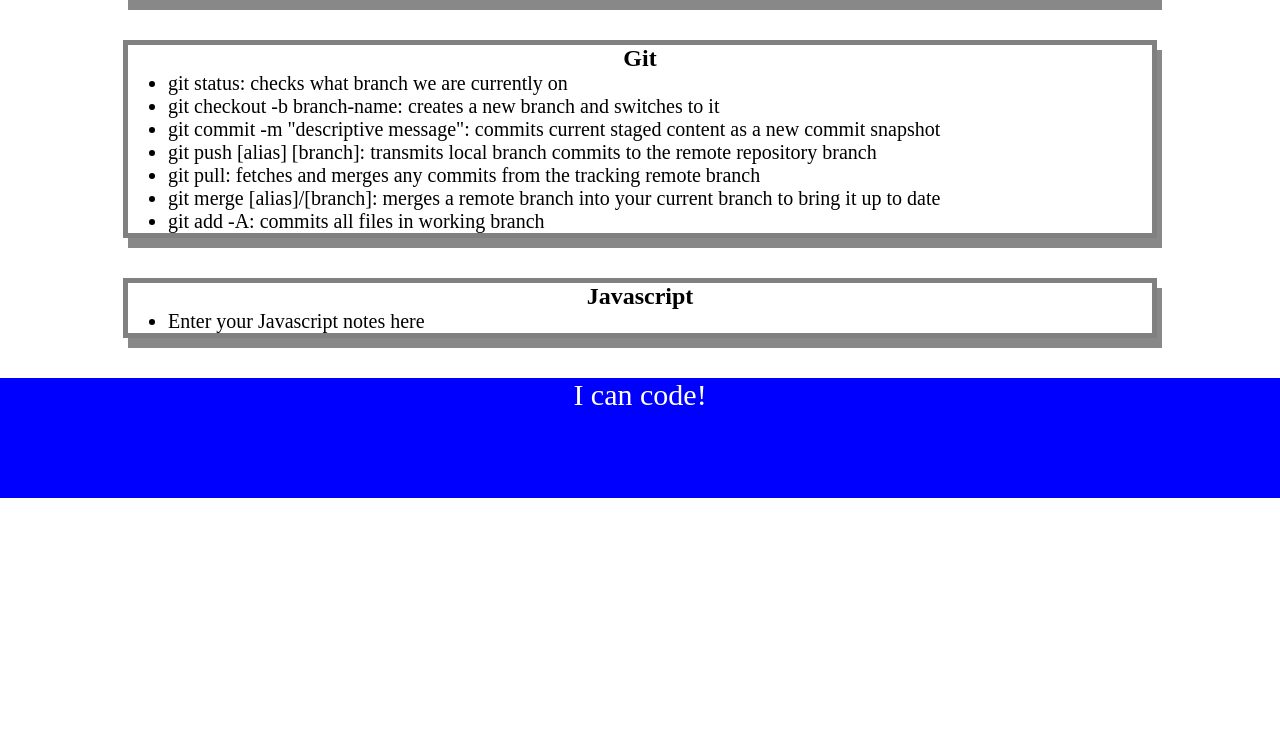
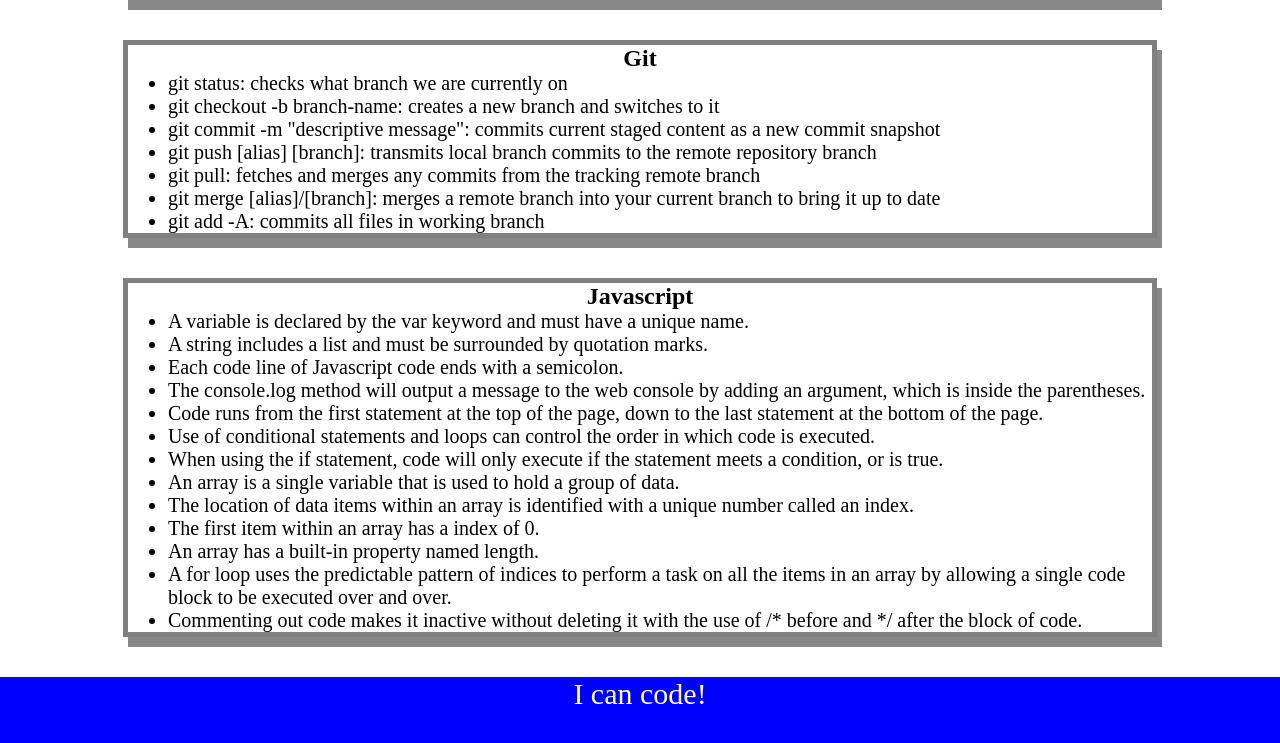
Before and after one commit to JonWong2020/prework-study-guide, a plain HTML site: page index.html in a window 1280 px wide. Shown: the part 619-1362 px from the top of the page. Before the commit the page ends 1117 px from the top, so only its background shows below. Drawn offline with Linux system fonts and the light colour scheme.

Commit message:
added JavaScript to prework study guide

```diff
--- a/index.html
+++ b/index.html
@@ -12,6 +12,7 @@
     <header id="top">
       <h1>Prework Study Guide</h1>
       <img src="./assets/bowtie-cat.png" alt="Profile image of cat wearing a bow tie." />
+      <h2>✨ Open the Console to See What's Happening ✨</h2>
     </header>
 
     <main>
@@ -58,12 +59,25 @@
       <section class="card" id="javascript-section">
         <h2>Javascript</h2>
         <ul>
-          <li>Enter your Javascript notes here</li>
+          <li>A variable is declared by the var keyword and must have a unique name.</li>
+          <li>A string includes a list and must be surrounded by quotation marks.</li>
+          <li>Each code line of Javascript code ends with a semicolon.</li>
+          <li>The console.log method will output a message to the web console by adding an argument, which is inside the parentheses.</li>
+          <li>Code runs from the first statement at the top of the page, down to the last statement at the bottom of the page.</li>
+          <li>Use of conditional statements and loops can control the order in which code is executed.</li>
+          <li>When using the if statement, code will only execute if the statement meets a condition, or is true.</li>
+          <li>An array is a single variable that is used to hold a group of data.</li>
+          <li>The location of data items within an array is identified with a unique number called an index.</li>
+          <li>The first item within an array has a index of 0.</li>
+          <li>An array has a built-in property named length.</li>
+          <li>A for loop uses the predictable pattern of indices to perform a task on all the items in an array by allowing a single code block to be executed over and over.</li>
+          <li>Commenting out code makes it inactive without deleting it with the use of /* before and */ after the block of code.</li>
         </ul>
     </main>
 
     <footer>
       <p>I can code!</p>
     </footer>
+    <script src="./assets//script.js"></script>
   </body>
 </html>
```
Also changed, not shown: assets/script.js (added, +19 -0 lines).
